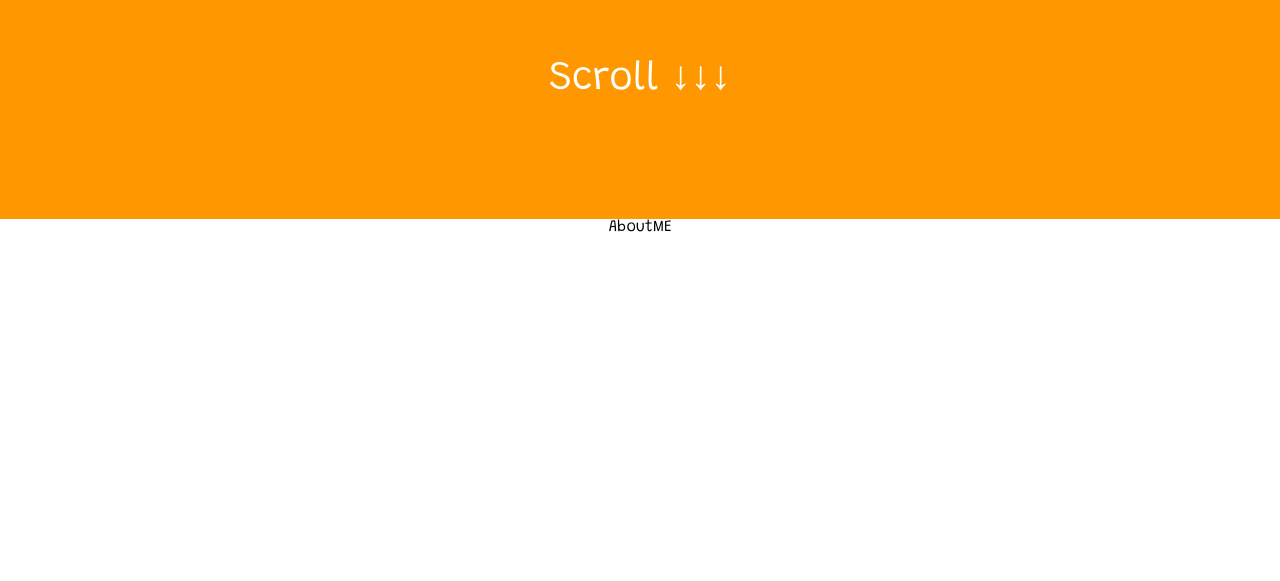
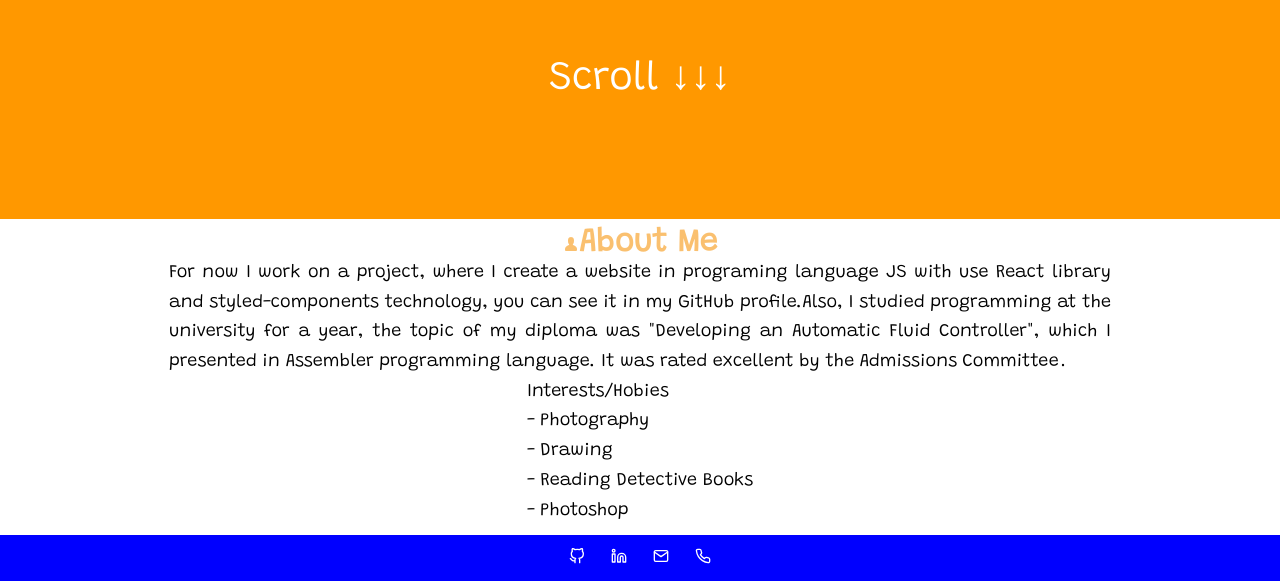
Before and after one commit to GretaSS/portfolio, a React app: page / in a window 1280 px wide. Shown: the part 557-1138 px from the top of the page. Before the commit the page ends 800 px from the top, so only its background shows below. Built offline with nearby package versions, Linux system fonts and the light colour scheme.

Commit message:
interest contacts. add icons

```diff
--- a/package.json
+++ b/package.json
@@ -33,6 +33,7 @@
   "dependencies": {
     "react": "^16.13.1",
     "react-dom": "^16.13.1",
+    "react-icons": "^3.11.0",
     "styled-components": "^5.2.0"
   }
 }
--- a/src/components/About/index.js
+++ b/src/components/About/index.js
@@ -1,14 +1,28 @@
 import React from 'react';
 import {View, Text} from "../../styled";
+import {GoPerson} from "react-icons/go";
+import Interests from '../Interests';
 
 function About(){
     return(
-        <View flex justC='center' boxS='border-box'>
-            <View>
-                About
-            </View>
-            <View>
-                ME
+        <View id='about' flex justC='center' alignI='center' boxS='border-box'>
+            <View w='75%'
+                flex
+                p='9px'
+                fD="column"
+                alignI="center"
+                >
+                <View flex justC='center' alignI='center' c='#f8ad44c4'>
+                    <GoPerson/>
+                    <h1>About Me</h1>
+                </View>
+                <View fontSize='18px' lh='1.65' tAlign='justify'>
+                    For now I work on a project, where I create a website in programing language JS with use React library
+                    and styled-components technology, you can see it in my GitHub profile.Also, I studied programming at the
+                    university for a year, the topic of my diploma was "Developing an Automatic Fluid Controller", which I
+                    presented in Assembler programming language. It was rated excellent by the Admissions Committee․
+                </View>
+                <Interests/>
             </View>
         </View>
     )
--- /dev/null
+++ b/src/components/Contacts/index.js
@@ -0,0 +1,31 @@
+import React from 'react';
+import {View, Text} from "../../styled";
+import styled from 'styled-components';
+import {
+    FiPhone,
+    FiGithub,
+    FiLinkedin,
+    FiMail
+} from "react-icons/fi";
+
+const Link = styled.a`
+    margin: 8px;
+    padding: 5px;
+    color: white;
+    text-decoration: none;
+    letter-spacing: 2px;
+    fontSize: 17px;
+`;
+
+function Contacts(){
+    return(
+        <View flex justC='center' boxS='border-box' bgColor='blue'>
+            <Link href="https://github.com/GretaSS"><FiGithub/></Link>
+            <Link href="https://www.linkedin.com/in/greta-simonyan-a20492158/"><FiLinkedin/></Link>
+            <Link href="gsimonyan228@gmail.com"><FiMail/></Link>
+            <Link href="#+374 93 069 263"><FiPhone/></Link>
+        </View>
+    )
+}
+
+export default Contacts
--- /dev/null
+++ b/src/components/Interests/index.js
@@ -0,0 +1,16 @@
+import React from 'react'
+import {View, Text} from "../../styled";
+
+function Interests(){
+    return(
+        <View fontSize='18px' lh='1.65'>
+            Interests/Hobies
+            <View>- Photography</View>
+            <View>- Drawing</View>
+            <View>- Reading Detective Books</View>
+            <View>- Photoshop</View>
+        </View>
+    )
+}
+
+export default Interests
--- a/src/pages/Home/index.js
+++ b/src/pages/Home/index.js
@@ -1,7 +1,6 @@
 import React from "react";
 // import {
 //     Cover,
-//     Header,
 //     About,
 //     Skills,
 //     ExpEd,
@@ -12,6 +11,7 @@ import React from "react";
 // import Letter from '../../components/Letter';
 import FrontList from '../../components/FrontList';
 import About from '../../components/About';
+import Contacts from '../../components/Contacts';
 
 function Home (){
     return(
@@ -19,12 +19,11 @@ function Home (){
             {/* <Letter/> */}
             <FrontList/>
             <About/>
-            {/* <Cover/>
-            <Header/> */}
+            <Contacts/>
+            {/* <Cover/> */}
             {/* <Skills/> */}
             {/* <ExpEd/> */}
             {/* <Portfolio/> */}
-            {/* <Contact/> */}
         </>
     )
 }
```
Also changed, not shown: 1 other file (tests, documents, lock files or other folders).
